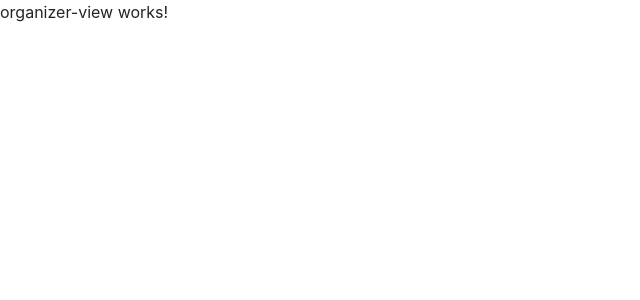
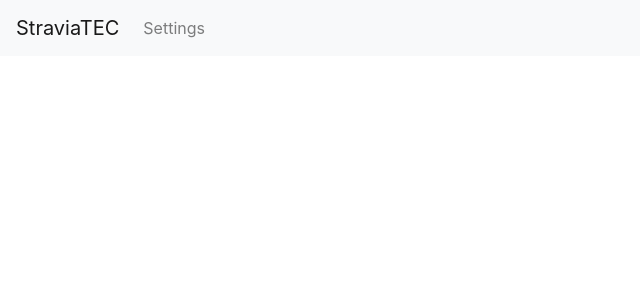
Before and after one commit to JonDGS/StraviaTEC, an Angular app in the folder st-front-end/: page /organizer in a window 1280 px wide. Shown: the top 300 px of the page, without its empty margins (0-640 px from the left). Built offline with nearby package versions, Linux system fonts and the light colour scheme.

Commit message:
Added the organizer main structure

```diff
--- a/st-front-end/src/app/athlete/athlete-view/athlete-navbar/athlete-navbar.component.ts
+++ b/st-front-end/src/app/athlete/athlete-view/athlete-navbar/athlete-navbar.component.ts
@@ -23,7 +23,7 @@ export class NavbarComponent implements OnInit {
   constructor(private aService: AthleteService, private router: Router) { }
 
   ngOnInit(): void {
-    this.changedView = this.aService.onChangedView;
+    this.changedView = this.aService.changedView;
   }
 
   /**
@@ -50,13 +50,13 @@ export class NavbarComponent implements OnInit {
    * in other words it indicates when the home page is not being displayed
    */
   onAthleteViewChanged(): void {
-    this.aService.onChangedView = true;
+    this.aService.changedView = true;
   }
 
   /**
    * This method is called when the home page view is returned
    */
   onAthleteViewReturned(): void {
-    this.aService.onChangedView = false;
+    this.aService.changedView = false;
   }
 }
--- a/st-front-end/src/app/athlete/athlete.service.ts
+++ b/st-front-end/src/app/athlete/athlete.service.ts
@@ -33,7 +33,7 @@ export class AthleteService {
     Used for checking if the athlete home page view was changed (/athlete), mainly works for activating the return button
     on the athlete-navbar
    */
-  onChangedView = false;
+  changedView = false;
 
   // Used for storing the available challenges to display in the athlete/challenges page
   challenges = [
--- /dev/null
+++ b/st-front-end/src/app/organizer/organizer-view/organizer-navbar/organizer-navbar.component.html
@@ -0,0 +1,23 @@
+<nav class="navbar navbar-expand-lg navbar-light bg-light myHomeViewNavbar">
+  <a class="navbar-brand">StraviaTEC</a>
+  <div class="collapse navbar-collapse" id="navbarNav">
+
+    <ul class="navbar-nav">
+      <!--User Settings-->
+      <li class="nav-item">
+        <a
+          class="nav-link"
+          [routerLink]="['/organizer/settings']"
+          (click)="onOrganizerViewChanged()">Settings</a>
+      </li>
+
+      <!--Home Page-->
+      <li class="nav-item" *ngIf="changedView">
+        <a
+          class="nav-link"
+          [routerLink]="['/organizer']"
+          (click)="onOrganizerViewReturned()">Return</a>
+      </li>
+    </ul>
+  </div>
+</nav>
--- /dev/null
+++ b/st-front-end/src/app/organizer/organizer-view/organizer-navbar/organizer-navbar.component.ts
@@ -0,0 +1,25 @@
+import { Component, OnInit } from '@angular/core';
+import {OrganizerService} from '../../organizer.service';
+
+@Component({
+  selector: 'app-organizer-navbar',
+  templateUrl: './organizer-navbar.component.html',
+  styleUrls: ['./organizer-navbar.component.css']
+})
+export class OrganizerNavbarComponent implements OnInit {
+  changedView: boolean;
+
+  constructor(private oService: OrganizerService) { }
+
+  ngOnInit(): void {
+    this.changedView = this.oService.changedView;
+  }
+
+  onOrganizerViewChanged(): void {
+    this.oService.changedView = true;
+  }
+
+  onOrganizerViewReturned(): void {
+    this.oService.changedView = false;
+  }
+}
--- /dev/null
+++ b/st-front-end/src/app/organizer/organizer-view/organizer-settings/organizer-settings.component.html
@@ -0,0 +1 @@
+<app-organizer-navbar></app-organizer-navbar>
--- /dev/null
+++ b/st-front-end/src/app/organizer/organizer-view/organizer-settings/organizer-settings.component.ts
@@ -0,0 +1,15 @@
+import { Component, OnInit } from '@angular/core';
+
+@Component({
+  selector: 'app-organizer-settings',
+  templateUrl: './organizer-settings.component.html',
+  styleUrls: ['./organizer-settings.component.css']
+})
+export class OrganizerSettingsComponent implements OnInit {
+
+  constructor() { }
+
+  ngOnInit(): void {
+  }
+
+}
--- a/st-front-end/src/app/organizer/organizer-view/organizer-view.component.html
+++ b/st-front-end/src/app/organizer/organizer-view/organizer-view.component.html
@@ -1 +1,12 @@
-<p>organizer-view works!</p>
+<app-organizer-navbar></app-organizer-navbar>
+<div class="row">
+  <div class="col">
+
+  </div>
+  <div class="col">
+
+  </div>
+  <div class="col">
+
+  </div>
+</div>
--- a/st-front-end/src/app/organizer/organizer.service.ts
+++ b/st-front-end/src/app/organizer/organizer.service.ts
@@ -4,6 +4,11 @@ import { Injectable } from '@angular/core';
   providedIn: 'root'
 })
 export class OrganizerService {
+  /*
+    Used for checking if the organizer home page view was changed (/organizer), mainly works for activating the return button
+    on the organizer-navbar
+   */
+  changedView = false;
 
   constructor() { }
 }
```
Also changed, not shown: st-front-end/src/app/app.module.ts (+7 -2 lines), st-front-end/src/app/organizer/organizer-view/organizer-navbar/organizer-navbar.component.css (added), st-front-end/src/app/organizer/organizer-view/organizer-settings/organizer-settings.component.css (added).
